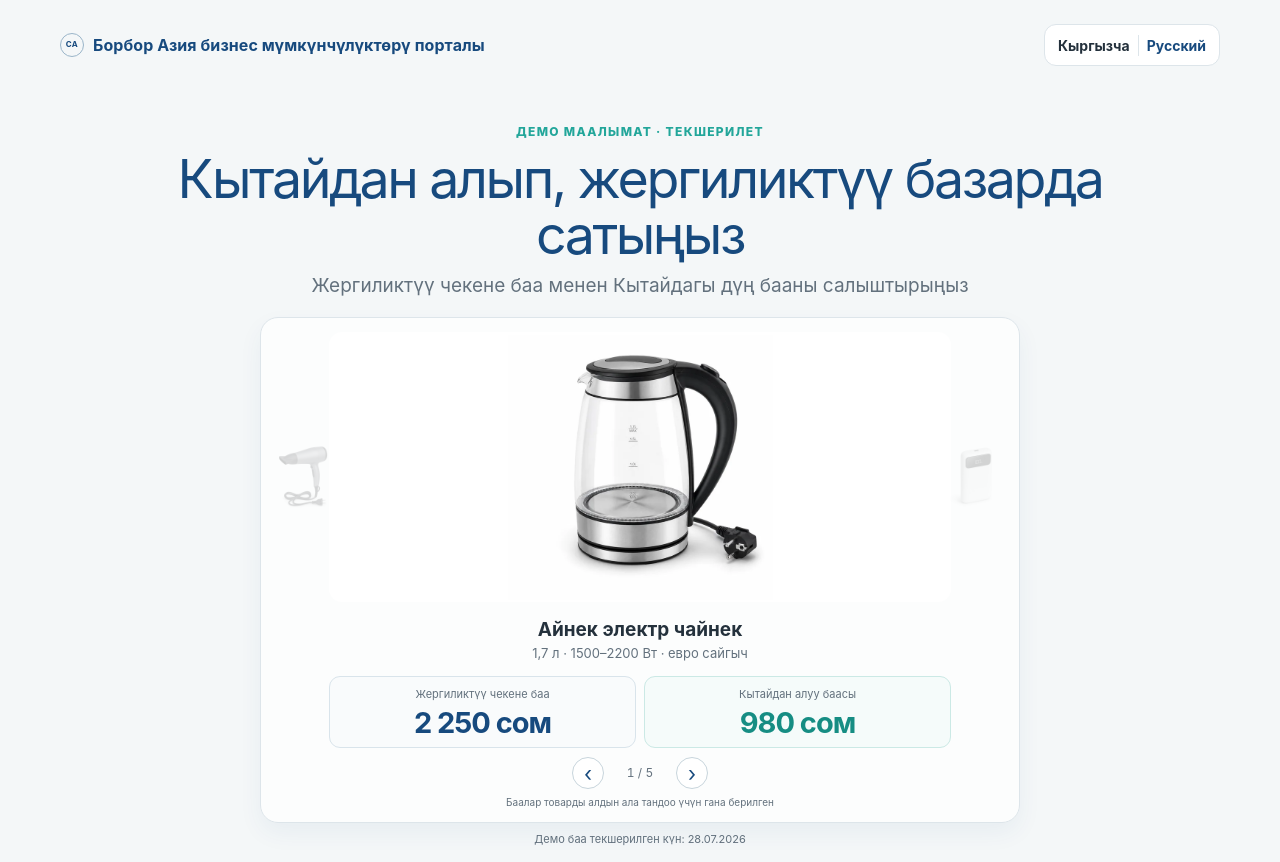
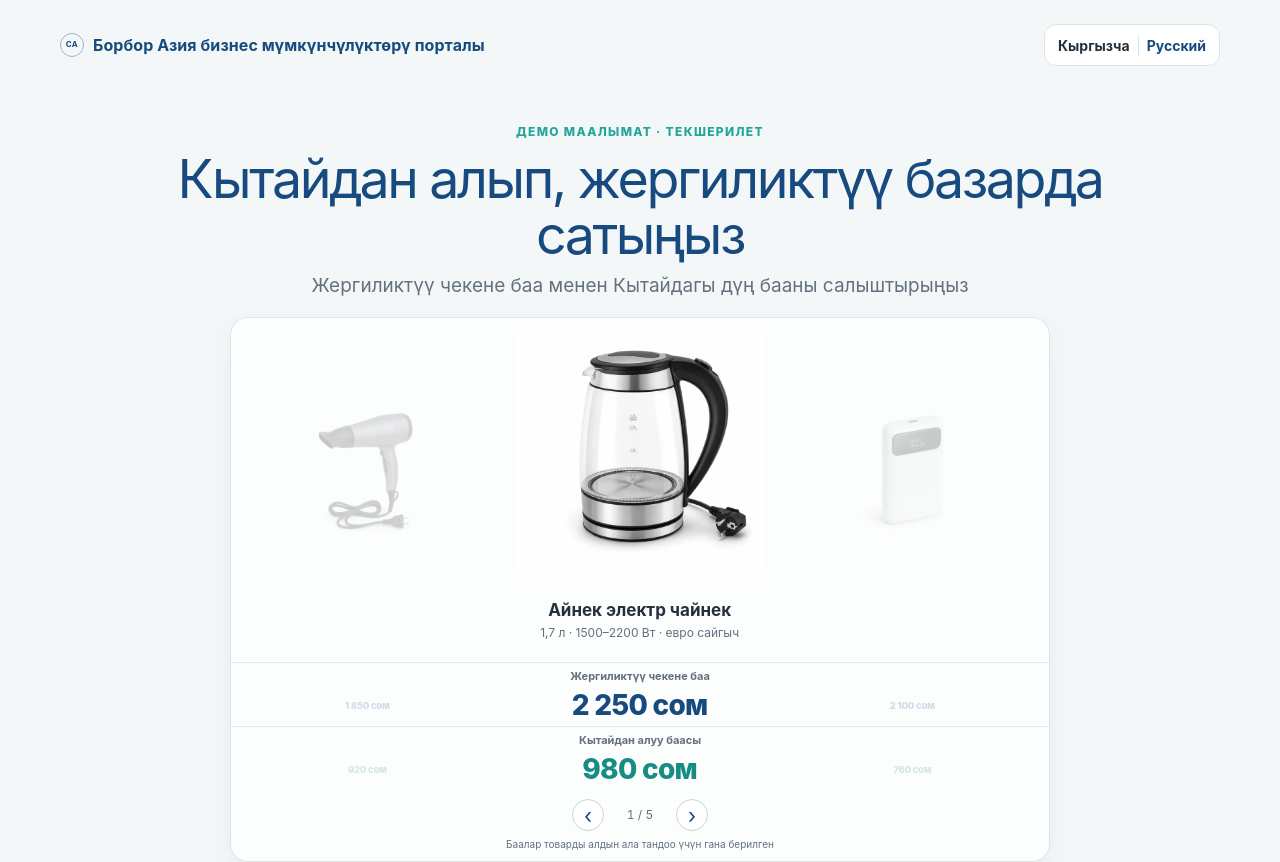
Before and after one commit to Yosuke999/ZJW2.0, a Next.js app: page /kg in a window 1280 px wide. Shown: the top 862 px of the page. Built offline with nearby package versions, Linux system fonts and the light colour scheme.

Commit message:
fix: restore synchronized three-track carousel

```diff
--- a/app/globals.css
+++ b/app/globals.css
@@ -35,28 +35,36 @@ button { color: inherit; }
 h1, h2, h3, p { margin-top: 0; }
 h1 { margin: 9px 0; color: var(--blue); font-size: clamp(32px, 5.4vw, 58px); line-height: 1.04; letter-spacing: -.045em; }
 .hero-copy p { max-width: 680px; margin: 0 auto; color: var(--muted); font-size: clamp(15px, 1.8vw, 19px); line-height: 1.45; }
-.product-showcase { position: relative; width: min(760px, 100%); margin: 0 auto; padding: 14px 68px 12px; border: 1px solid var(--line); border-radius: 18px; background: rgba(255,255,255,.76); box-shadow: 0 10px 24px rgba(23,74,126,.055); touch-action: pan-y; user-select: none; }
-.showcase-content { position: relative; z-index: 1; }
-.showcase-content.slide-next { animation: showcase-next .3s ease both; }
-.showcase-content.slide-previous { animation: showcase-previous .3s ease both; }
-@keyframes showcase-next { from { opacity: .25; transform: translateX(10px); } to { opacity: 1; transform: translateX(0); } }
-@keyframes showcase-previous { from { opacity: .25; transform: translateX(-10px); } to { opacity: 1; transform: translateX(0); } }
-.hero-image-frame { display: flex; align-items: center; justify-content: center; width: 100%; height: 250px; overflow: hidden; border-radius: 13px; background: white; }
-.hero-image-frame img { display: block; width: min(100%, 245px); height: min(100%, 245px); object-fit: contain; object-position: center; }
-.hero-product-info { display: flex; flex-direction: column; justify-content: center; min-height: 74px; padding: 9px 8px 8px; text-align: center; }
-.hero-product-info strong, .hero-product-info span { display: -webkit-box; overflow: hidden; -webkit-box-orient: vertical; }
-.hero-product-info strong { color: var(--ink); font-size: 19px; line-height: 1.22; -webkit-line-clamp: 2; }
-.hero-product-info span { margin-top: 4px; color: var(--muted); font-size: 13px; line-height: 1.35; -webkit-line-clamp: 2; }
-.price-comparison { display: grid; grid-template-columns: repeat(2, minmax(0, 1fr)); gap: 8px; }
-.price-card { display: flex; min-width: 0; height: 72px; flex-direction: column; align-items: center; justify-content: center; padding: 7px 4px; border: 1px solid #d9e4eb; border-radius: 11px; background: #f9fbfc; color: var(--blue); text-align: center; }
-.price-card.china { border-color: #cbe9e5; background: #f5fbfa; color: #168d83; }
-.price-card span { min-height: 17px; color: var(--muted); font-size: 11px; line-height: 1.25; }
-.price-card strong { margin-top: 3px; white-space: nowrap; font-size: clamp(20px, 5vw, 29px); line-height: 1; letter-spacing: -.035em; }
-.desktop-preview { position: absolute; z-index: 2; top: 102px; display: grid; place-items: center; width: 82px; height: 112px; padding: 0; border: 0; background: transparent; opacity: .18; cursor: pointer; transition: opacity .2s ease; }
-.desktop-preview:hover { opacity: .38; }
-.desktop-preview img { width: 72px; height: 72px; object-fit: contain; }
-.previous-preview { left: 2px; }
-.next-preview { right: 2px; }
+.product-showcase { position: relative; width: min(820px, 100%); margin: 0 auto; padding: 10px 0 9px; overflow: hidden; border: 1px solid var(--line); border-radius: 18px; background: rgba(255,255,255,.76); box-shadow: 0 10px 24px rgba(23,74,126,.055); touch-action: pan-y; user-select: none; }
+.track-viewport { width: 100%; overflow: hidden; }
+.product-track { height: 300px; }
+.track-strip { display: flex; width: 166.6667%; height: 100%; margin-left: -33.3333%; transform: translateX(0); transition: transform .42s cubic-bezier(.22,.72,.22,1); will-change: transform; }
+.track-strip[data-shift="-1"] { transform: translateX(-20%); }
+.track-strip[data-shift="1"] { transform: translateX(20%); }
+.track-item { flex: 0 0 20%; min-width: 0; transition: opacity .42s ease, transform .42s cubic-bezier(.22,.72,.22,1); }
+.stage-item { position: relative; z-index: 1; display: flex; align-items: center; justify-content: flex-start; flex-direction: column; padding: 0; border: 0; background: transparent; }
+.stage-item.side { opacity: .18; transform: scale(.42); }
+.stage-item.current { z-index: 3; opacity: 1; transform: scale(1); }
+.product-strip[data-shift="-1"] .track-item:nth-child(4), .product-strip[data-shift="1"] .track-item:nth-child(2) { z-index: 4; opacity: 1; transform: scale(1); }
+.product-strip[data-shift="-1"] .track-item:nth-child(3), .product-strip[data-shift="1"] .track-item:nth-child(3) { z-index: 1; opacity: .18; transform: scale(.42); }
+.product-visual { display: flex; align-items: center; justify-content: center; flex: 0 0 220px; width: 210px; height: 220px; overflow: hidden; border-radius: 12px; background: white; }
+.product-visual img { display: block; width: 205px; height: 205px; object-fit: contain; object-position: center; }
+.product-caption { display: flex; align-items: center; flex-direction: column; justify-content: center; width: 220px; height: 72px; padding-top: 6px; text-align: center; transition: opacity .3s ease; }
+.product-caption strong, .product-caption small { display: -webkit-box; overflow: hidden; -webkit-box-orient: vertical; }
+.product-caption strong { color: var(--ink); font-size: 17px; line-height: 1.2; -webkit-line-clamp: 2; }
+.product-caption small { margin-top: 4px; color: var(--muted); font-size: 12px; line-height: 1.25; -webkit-line-clamp: 2; }
+.stage-item.side .product-caption { opacity: 0; }
+.product-strip[data-shift="-1"] .track-item:nth-child(4) .product-caption, .product-strip[data-shift="1"] .track-item:nth-child(2) .product-caption { opacity: 1; }
+.product-strip[data-shift="-1"] .track-item:nth-child(3) .product-caption, .product-strip[data-shift="1"] .track-item:nth-child(3) .product-caption { opacity: 0; }
+.price-track { height: 64px; padding-top: 5px; overflow: hidden; border-top: 1px solid rgba(221,229,234,.72); }
+.track-label { display: block; height: 17px; color: var(--muted); text-align: center; font-size: 11px; font-weight: 700; }
+.price-strip { align-items: center; height: 40px; }
+.price-item { display: grid; place-items: center; color: var(--blue); text-align: center; white-space: nowrap; font-size: 14px; font-weight: 850; letter-spacing: -.025em; }
+.price-item.current { opacity: 1; transform: scale(1); font-size: clamp(21px, 5.8vw, 28px); }
+.price-item.side { opacity: .18; transform: scale(.68); }
+.price-track.china .price-item { color: #168d83; }
+.price-strip[data-shift="-1"] .track-item:nth-child(4), .price-strip[data-shift="1"] .track-item:nth-child(2) { opacity: 1; transform: scale(1); font-size: clamp(21px, 5.8vw, 28px); }
+.price-strip[data-shift="-1"] .track-item:nth-child(3), .price-strip[data-shift="1"] .track-item:nth-child(3) { opacity: .18; transform: scale(.68); font-size: 14px; }
 .showcase-controls { display: flex; align-items: center; justify-content: center; gap: 15px; margin-top: 9px; }
 .carousel-progress { min-width: 42px; color: var(--muted); text-align: center; font-size: 12px; font-variant-numeric: tabular-nums; }
 .carousel-arrow { display: grid; place-items: center; width: 32px; height: 32px; padding: 0; border: 1px solid #c8d5dc; border-radius: 50%; background: white; color: var(--blue); font-size: 21px; line-height: 1; cursor: pointer; }
@@ -140,8 +148,12 @@ button:focus-visible, a:focus-visible, summary:focus-visible { outline: 3px soli
   .hero { padding-top: 28px; min-height: 790px; }
   .hero-copy { max-width: 1020px; margin-bottom: 18px; }
   .hero-copy h1 { font-size: clamp(40px, 4.2vw, 54px); }
-  .hero-image-frame { height: 270px; }
-  .hero-image-frame img { width: min(100%, 265px); height: min(100%, 265px); }
+  .product-track { height: 334px; }
+  .product-visual { flex-basis: 250px; width: 250px; height: 250px; }
+  .product-visual img { width: 242px; height: 242px; }
+  .product-caption { width: 260px; height: 78px; }
+  .stage-item.side { opacity: .22; transform: scale(.58); }
+  .product-strip[data-shift="-1"] .track-item:nth-child(3), .product-strip[data-shift="1"] .track-item:nth-child(3) { opacity: .22; transform: scale(.58); }
   .product-grid { grid-template-columns: repeat(4, minmax(0, 1fr)); gap: 18px; }
   .card-visual { height: 170px; }
   .product-card { padding: 15px; }
@@ -164,6 +176,7 @@ button:focus-visible, a:focus-visible, summary:focus-visible { outline: 3px soli
 
 @media (prefers-reduced-motion: reduce) {
   *, *::before, *::after { scroll-behavior: auto !important; animation-duration: .01ms !important; animation-iteration-count: 1 !important; transition-duration: .01ms !important; }
+  .track-strip, .track-item { transition: none; }
 }
 
 @media (max-width: 430px) {
@@ -177,15 +190,13 @@ button:focus-visible, a:focus-visible, summary:focus-visible { outline: 3px soli
   .hero-copy .eyebrow { font-size: 10px; }
   h1 { margin-block: 6px; font-size: clamp(27px, 8.5vw, 34px); line-height: 1.01; }
   .hero-copy p { max-width: 340px; font-size: 13px; line-height: 1.35; }
-  .product-showcase { padding: 8px 8px 9px; border-radius: 14px; }
-  .desktop-preview { display: none; }
-  .hero-image-frame { height: 225px; }
-  .hero-image-frame img { width: min(100%, 220px); height: min(100%, 220px); }
-  .hero-product-info { min-height: 64px; padding-block: 7px 5px; }
-  .hero-product-info strong { font-size: 17px; }
-  .hero-product-info span { font-size: 12px; }
-  .price-card { height: 65px; }
-  .price-card strong { font-size: clamp(19px, 6.1vw, 24px); }
+  .product-showcase { padding-block: 7px 8px; border-radius: 14px; }
+  .product-track { height: 294px; }
+  .product-visual { flex-basis: 216px; width: 208px; height: 216px; }
+  .product-visual img { width: 202px; height: 202px; }
+  .product-caption { height: 70px; }
+  .price-track { height: 61px; padding-top: 4px; }
+  .price-strip { height: 39px; }
   .showcase-controls { margin-top: 7px; }
   .hero-price-disclaimer { margin-top: 4px; }
   .section-heading { align-items: flex-start; flex-direction: column; }
--- a/components/HeroCarousel.tsx
+++ b/components/HeroCarousel.tsx
@@ -1,7 +1,8 @@
 "use client";
 
-import { useCallback, useEffect, useRef, useState } from "react";
+import { useCallback, useEffect, useMemo, useRef, useState } from "react";
 import Image from "next/image";
+import { getCarouselWindow, getTrackShift } from "@/data/carousel.mjs";
 import { formatPrice, getPrice } from "@/data/prices";
 import { heroProducts } from "@/data/products";
 import type { Copy } from "@/data/translations";
@@ -9,7 +10,7 @@ import type { CountryCode, Language } from "@/data/types";
 import { trackEvent } from "@/lib/analytics";
 import { PriceTrack } from "./PriceTrack";
 
-const TRANSITION_MS = 300;
+const TRANSITION_MS = 420;
 const SWIPE_THRESHOLD = 42;
 
 type ChangeReason = "initial" | "manual";
@@ -21,19 +22,23 @@ export function HeroCarousel({ country, language, copy, onActiveProductChange }:
   const transitionTimer = useRef<ReturnType<typeof setTimeout> | null>(null);
   const product = heroProducts[index];
   const price = getPrice(country, product.id);
-  const previous = heroProducts[(index - 1 + heroProducts.length) % heroProducts.length];
-  const next = heroProducts[(index + 1) % heroProducts.length];
+  const productWindow = useMemo(() => getCarouselWindow(heroProducts, index), [index]);
+  const localPriceWindow = useMemo(() => getCarouselWindow(heroProducts, index, true), [index]);
+
+  const finishMove = useCallback((delta: 1 | -1) => {
+    const nextIndex = (index + delta + heroProducts.length) % heroProducts.length;
+    const nextProduct = heroProducts[nextIndex];
+    setIndex(nextIndex);
+    setDirection(null);
+    onActiveProductChange(nextProduct.id, "manual");
+  }, [index, onActiveProductChange]);
 
   const move = useCallback((delta: 1 | -1) => {
     if (direction) return;
-    const nextIndex = (index + delta + heroProducts.length) % heroProducts.length;
-    const nextProduct = heroProducts[nextIndex];
     setDirection(delta);
-    setIndex(nextIndex);
-    onActiveProductChange(nextProduct.id, "manual");
-    trackEvent("carousel_manual", { country, language, direction: delta, productId: nextProduct.id });
-    transitionTimer.current = setTimeout(() => setDirection(null), TRANSITION_MS);
-  }, [country, direction, index, language, onActiveProductChange]);
+    trackEvent("carousel_manual", { country, language, direction: delta });
+    transitionTimer.current = setTimeout(() => finishMove(delta), TRANSITION_MS);
+  }, [country, direction, finishMove, language]);
 
   useEffect(() => {
     onActiveProductChange(heroProducts[0].id, "initial");
@@ -54,7 +59,7 @@ export function HeroCarousel({ country, language, copy, onActiveProductChange }:
         <p>{copy.heroSubtitle}</p>
       </div>
       <div
-        className="product-showcase"
+        className={`product-showcase ${direction ? "is-moving" : ""}`}
         tabIndex={0}
         aria-label={copy.popularTitle}
         onKeyDown={(event) => {
@@ -75,25 +80,18 @@ export function HeroCarousel({ country, language, copy, onActiveProductChange }:
         onPointerCancel={() => { dragStart.current = null; }}
       >
         <p className="sr-only" aria-live="polite">{liveSummary}</p>
-        <button className="desktop-preview previous-preview" onClick={() => move(-1)} disabled={Boolean(direction)} aria-label={`${copy.previous}: ${previous.name[language]}`}>
-          <Image src={previous.image} alt="" width={180} height={180} />
-        </button>
-        <div className={`showcase-content ${direction === 1 ? "slide-next" : direction === -1 ? "slide-previous" : ""}`} data-product-id={product.id}>
-          <div className="hero-image-frame">
-            <Image src={product.image} alt={product.name[language]} width={600} height={600} priority={index === 0} />
-          </div>
-          <div className="hero-product-info">
-            <strong>{product.name[language]}</strong>
-            <span>{product.specification[language]}</span>
-          </div>
-          <div className="price-comparison" data-product-id={product.id}>
-            <PriceTrack label={copy.localPrice} product={product} country={country} tone="local" />
-            <PriceTrack label={copy.chinaPrice} product={product} country={country} tone="china" />
+        <div className="product-track track-viewport">
+          <div className="track-strip product-strip" data-shift={direction ? getTrackShift(direction, "product") : 0} data-track="product">
+            {productWindow.map((item, slot) => (
+              <div className={`track-item stage-item ${slot === 2 ? "current" : "side"}`} key={item.id} data-product-id={item.id}>
+                <span className="product-visual"><Image src={item.image} alt={slot === 2 ? item.name[language] : ""} width={600} height={600} priority={slot === 2 && index === 0} /></span>
+                <span className="product-caption"><strong>{item.name[language]}</strong><small>{item.specification[language]}</small></span>
+              </div>
+            ))}
           </div>
         </div>
-        <button className="desktop-preview next-preview" onClick={() => move(1)} disabled={Boolean(direction)} aria-label={`${copy.next}: ${next.name[language]}`}>
-          <Image src={next.image} alt="" width={180} height={180} />
-        </button>
+        <PriceTrack label={copy.localPrice} products={localPriceWindow} country={country} tone="local" direction={direction} />
+        <PriceTrack label={copy.chinaPrice} products={productWindow} country={country} tone="china" direction={direction} />
         <div className="showcase-controls">
           <button className="carousel-arrow" onClick={() => move(-1)} disabled={Boolean(direction)} aria-label={copy.previous}>‹</button>
           <span className="carousel-progress" aria-hidden="true">{index + 1} / {heroProducts.length}</span>
--- a/components/PriceTrack.tsx
+++ b/components/PriceTrack.tsx
@@ -1,14 +1,26 @@
 import { formatPrice, getPrice } from "@/data/prices";
+import { getTrackShift } from "@/data/carousel.mjs";
 import type { CountryCode, Product } from "@/data/types";
 
-export function PriceTrack({ label, product, country, tone }: { label: string; product: Product; country: CountryCode; tone: "local" | "china" }) {
-  const price = getPrice(country, product.id);
-  const value = tone === "local" ? price.localRetailPrice : price.chinaReferencePrice;
+export function PriceTrack({ label, products, country, tone, direction }: { label: string; products: Product[]; country: CountryCode; tone: "local" | "china"; direction: 1 | -1 | null }) {
+  const shift = direction ? getTrackShift(direction, tone) : 0;
 
   return (
-    <div className={`price-card ${tone}`} data-product-id={product.id}>
-      <span>{label}</span>
-      <strong>{formatPrice(value, price.currency)}</strong>
+    <div className={`price-track ${tone}`}>
+      <span className="track-label">{label}</span>
+      <div className="track-viewport">
+        <div className="track-strip price-strip" data-shift={shift} data-track={tone}>
+          {products.map((product, slot) => {
+            const price = getPrice(country, product.id);
+            const value = tone === "local" ? price.localRetailPrice : price.chinaReferencePrice;
+            return (
+              <span className={`track-item price-item ${slot === 2 ? "current" : "side"}`} key={`${tone}-${product.id}`} data-product-id={product.id}>
+                {formatPrice(value, price.currency)}
+              </span>
+            );
+          })}
+        </div>
+      </div>
     </div>
   );
 }
--- /dev/null
+++ b/data/carousel.d.ts
@@ -0,0 +1,3 @@
+export type TrackTone = "product" | "local" | "china";
+export declare function getCarouselWindow<T>(items: T[], centerIndex: number, reverse?: boolean): T[];
+export declare function getTrackShift(direction: 1 | -1, tone: TrackTone): 1 | -1;
--- /dev/null
+++ b/data/carousel.mjs
@@ -0,0 +1,10 @@
+export const TRACK_TONES = ["product", "local", "china"];
+
+export function getCarouselWindow(items, centerIndex, reverse = false) {
+  const offsets = reverse ? [2, 1, 0, -1, -2] : [-2, -1, 0, 1, 2];
+  return offsets.map((offset) => items[(centerIndex + offset + items.length) % items.length]);
+}
+
+export function getTrackShift(direction, tone) {
+  return tone === "local" ? direction : direction * -1;
+}
```
Also changed, not shown: 2 other files (tests, documents, lock files or other folders).
